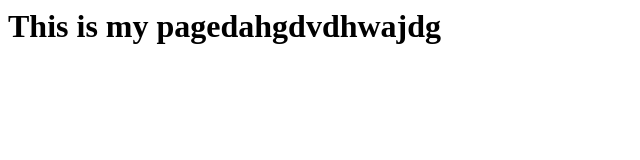
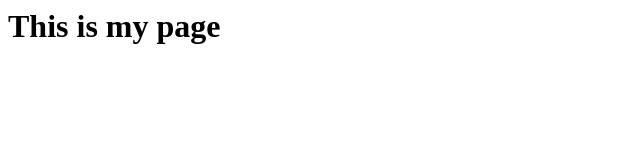
Before and after one commit to avinasharjguru1201/Git-jenkins, a plain HTML site: page index.html in a window 1280 px wide. Shown: the whole page, without its empty margins (0-640 px from the left). Drawn offline with Linux system fonts and the light colour scheme.

Commit message:
3rd commit

```diff
--- a/index.html
+++ b/index.html
@@ -1,3 +1,3 @@
 <html>
-	<h1>This is my pagedahgdvdhwajdg</h1>
+	<h1>This is my page</h1>
 </html>
```
